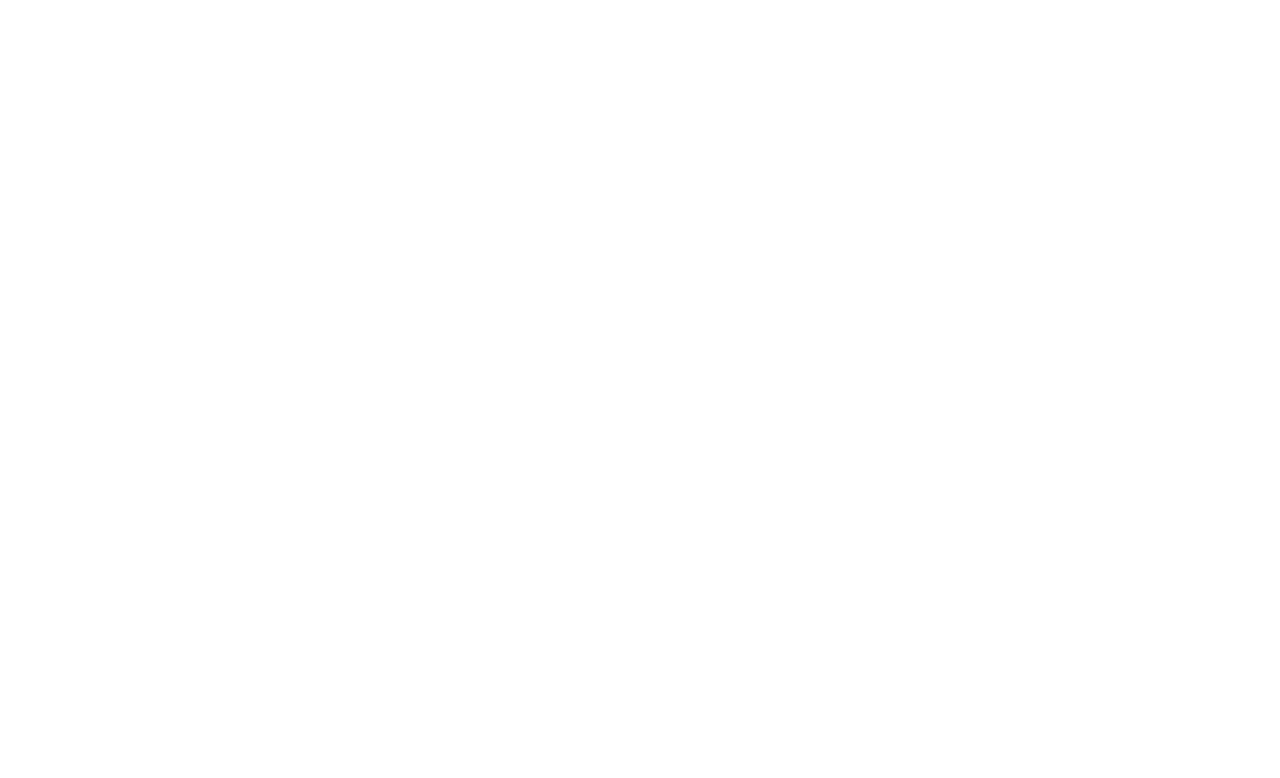
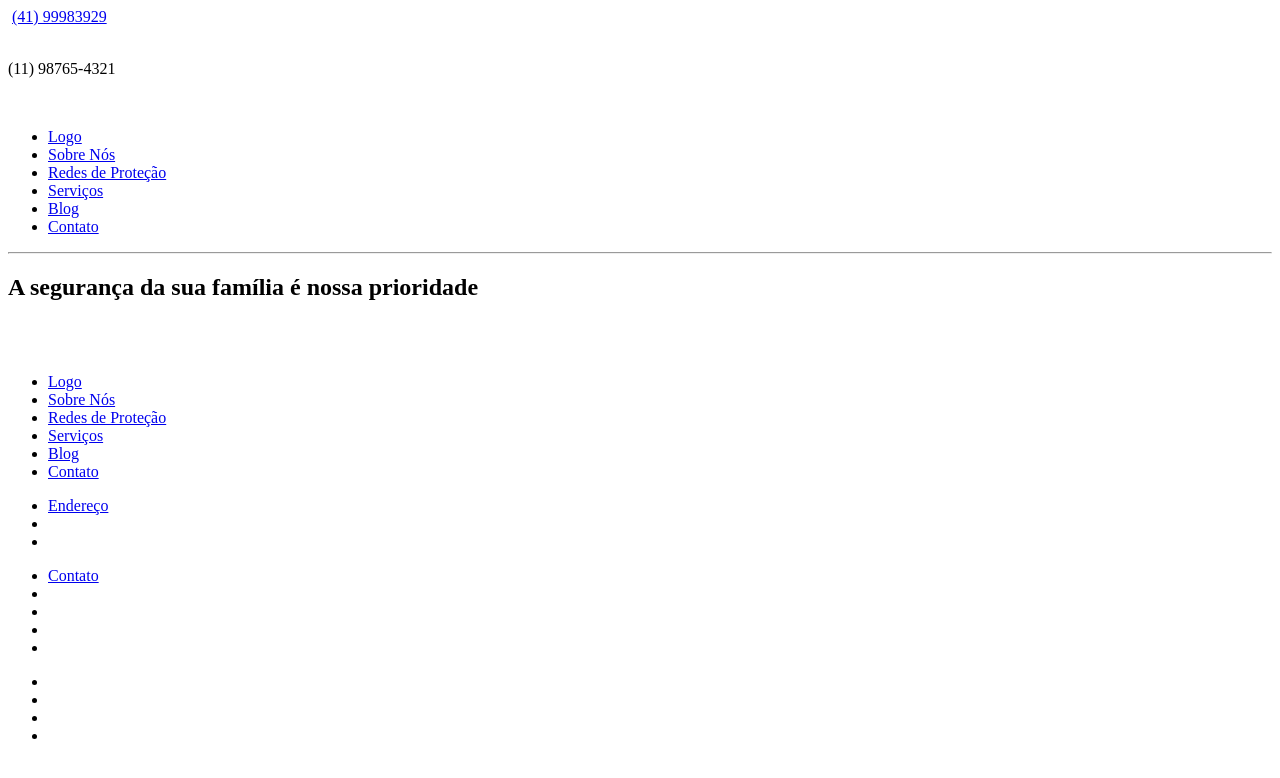
Before and after one commit to JhonLight/testeAgenciaRed, a plain HTML site: page index.html in a window 1280 px wide. Drawn offline with Linux system fonts and the light colour scheme.

Commit message:
Html base

```diff
--- a/index.html
+++ b/index.html
@@ -6,9 +6,123 @@
     <meta name="viewport" content="width=device-width, initial-scale=1.0">
     <link rel="stylesheet" href="style.css">
     <script src="./main.js" defer></script>
-    <title>Document</title>
+    <title>Teste</title>
 </head>
 <body>
+    <header class="header">
+        <div class="header-contato">
+            <section>
+                <div>
+                    <img src="" alt="">
+                    <a href="tel:+5511987654321">(41) 99983929</a>
+                </div>
+                <div>
+                    <img src="" alt="">
+                    <p class="phone-number">(11) 98765-4321</p>
+                </div>
+            </section>
+            <section>
+                <img src="" alt="">
+                <img src="" alt="">
+                <img src="" alt="">
+                <a href="" target="_blank" rel="noopener noreferrer"><img src="" alt=""></a>
+            </section>
+            <nav>
+                <ul class="menu-principal">
+                    <li>
+                        <a href="#" class="logo">Logo</a>
+                    </li>
+                    <li>
+                        <a href="#">Sobre Nós</a>
+                    </li>
+                    <li>
+                        <a href="#">Redes de Proteção</a>
+                    </li>
+                    <li>
+                        <a href="#">Serviços</a>
+                    </li>
+                    <li>
+                        <a href="#">Blog</a>
+                    </li>
+                    <li>
+                        <a href="#">Contato</a>
+                    </li>
+                </ul>
+            </nav>
+        </div>
+    </header>
+    <hr>
+    <main>
+        <section>
+            <h1>A segurança da sua família é nossa prioridade</h1>
+            <img src="" alt="">
+        </section>
+    </main>
 
+    <footer>
+        <img src="" alt="">
+        <ul class="footer">
+            <li>
+                <a href="#" class="logo">Logo</a>
+            </li>
+            <li>
+                <a href="#">Sobre Nós</a>
+            </li>
+            <li>
+                <a href="#">Redes de Proteção</a>
+            </li>
+            <li>
+                <a href="#">Serviços</a>
+            </li>
+            <li>
+                <a href="#">Blog</a>
+            </li>
+            <li>
+                <a href="#">Contato</a>
+            </li>
+        </ul>
+        <ul>
+            <li>
+                <a href="#">Endereço</a>
+            </li>
+            <li>
+                <a href="#"></a>
+            </li>
+            <li>
+                <a href="#"></a>
+            </li>
+        </ul>
+        <ul>
+            <li>
+                <a href="#">Contato</a>
+            </li>
+            <li>
+                <a href="#"></a>
+            </li>
+            <li>
+                <a href="#"></a>
+            </li>
+            <li>
+                <a href="#"></a>
+            </li>
+            <li>
+                <a href="#"></a>
+            </li>
+        </ul>
+        <ul>
+            <li>
+                <a href="#"></a>
+            </li>
+            <li>
+                <a href="#"></a>
+            </li>
+            <li>
+                <a href="#"></a>
+            </li>
+            <li>
+                <a href="#"></a>
+            </li>
+        </ul>
+    </footer>
 </body>
 </html>
```
